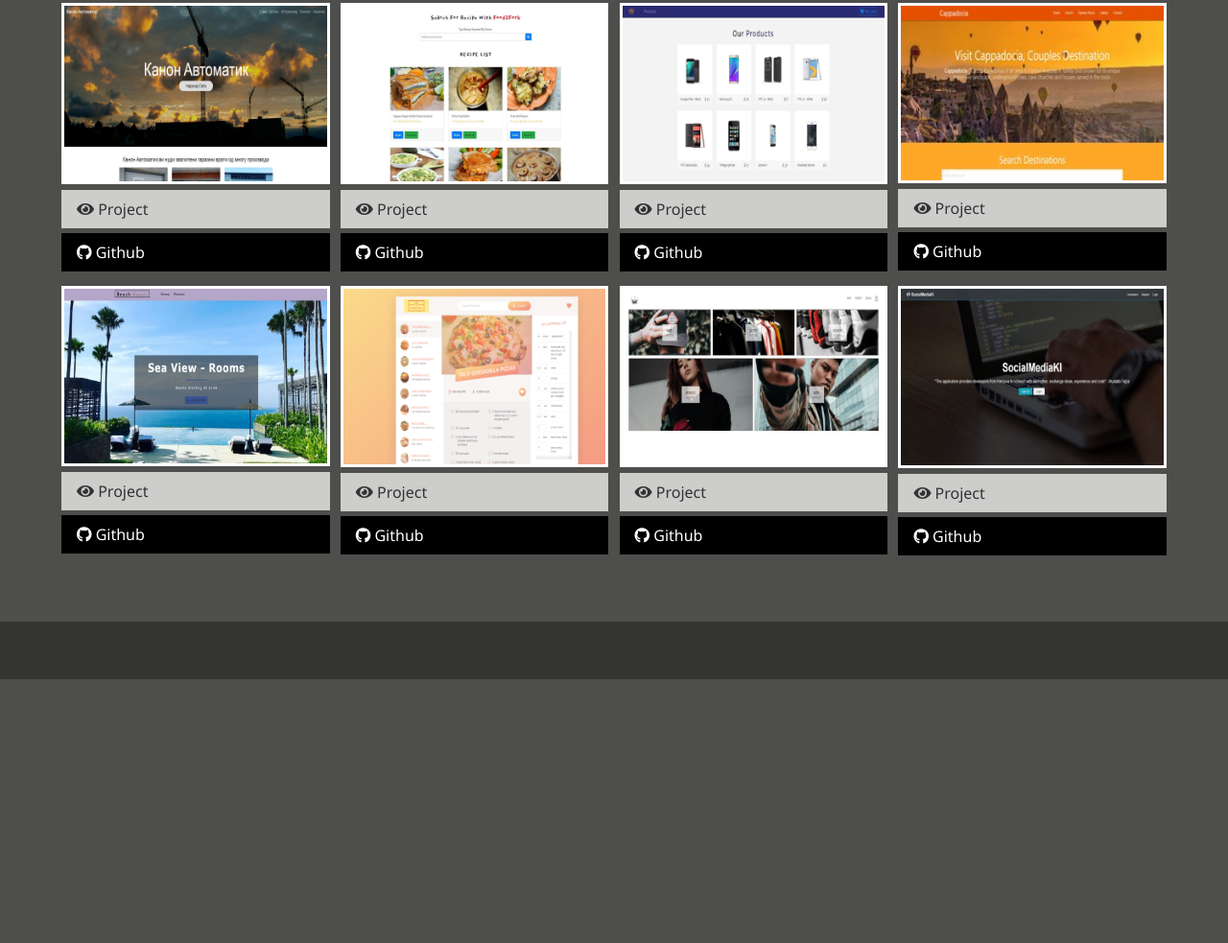
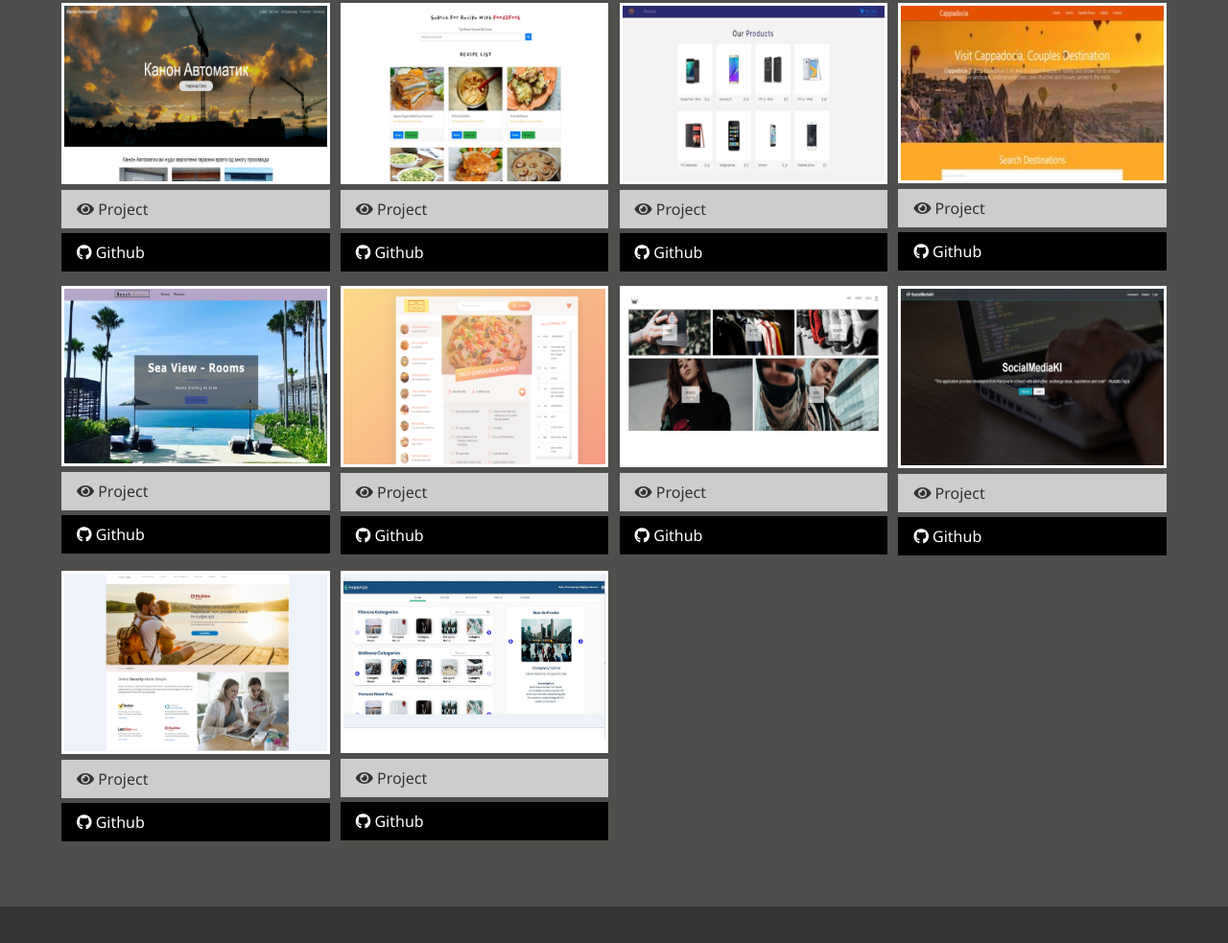
Before and after one commit to FejzaM/Portfolio, a plain HTML site: page work.html in a window 1280 px wide. Shown: the part 269-1252 px from the top of the page at 96% size. Before the commit the page ends 977 px from the top, so only its background shows below. Drawn offline with Linux system fonts and the light colour scheme.

Commit message:
project 12/13

```diff
--- a/work.html
+++ b/work.html
@@ -155,6 +155,28 @@
             <i class="fab fa-github"></i> Github
           </a>
         </div>
+        <div class="item">
+          <a href="#">
+            <img src="img/projects/project12.PNG" alt="Project" />
+          </a>
+          <a href="#" class="btn-light">
+            <i class="fas fa-eye"></i> Project
+          </a>
+          <a href="#" class="btn-dark">
+            <i class="fab fa-github"></i> Github
+          </a>
+        </div>
+        <div class="item">
+          <a href="#">
+            <img src="img/projects/project13.PNG" alt="Project" />
+          </a>
+          <a href="#" class="btn-light">
+            <i class="fas fa-eye"></i> Project
+          </a>
+          <a href="#" class="btn-dark">
+            <i class="fab fa-github"></i> Github
+          </a>
+        </div>
       </div>
     </main>
 
```
